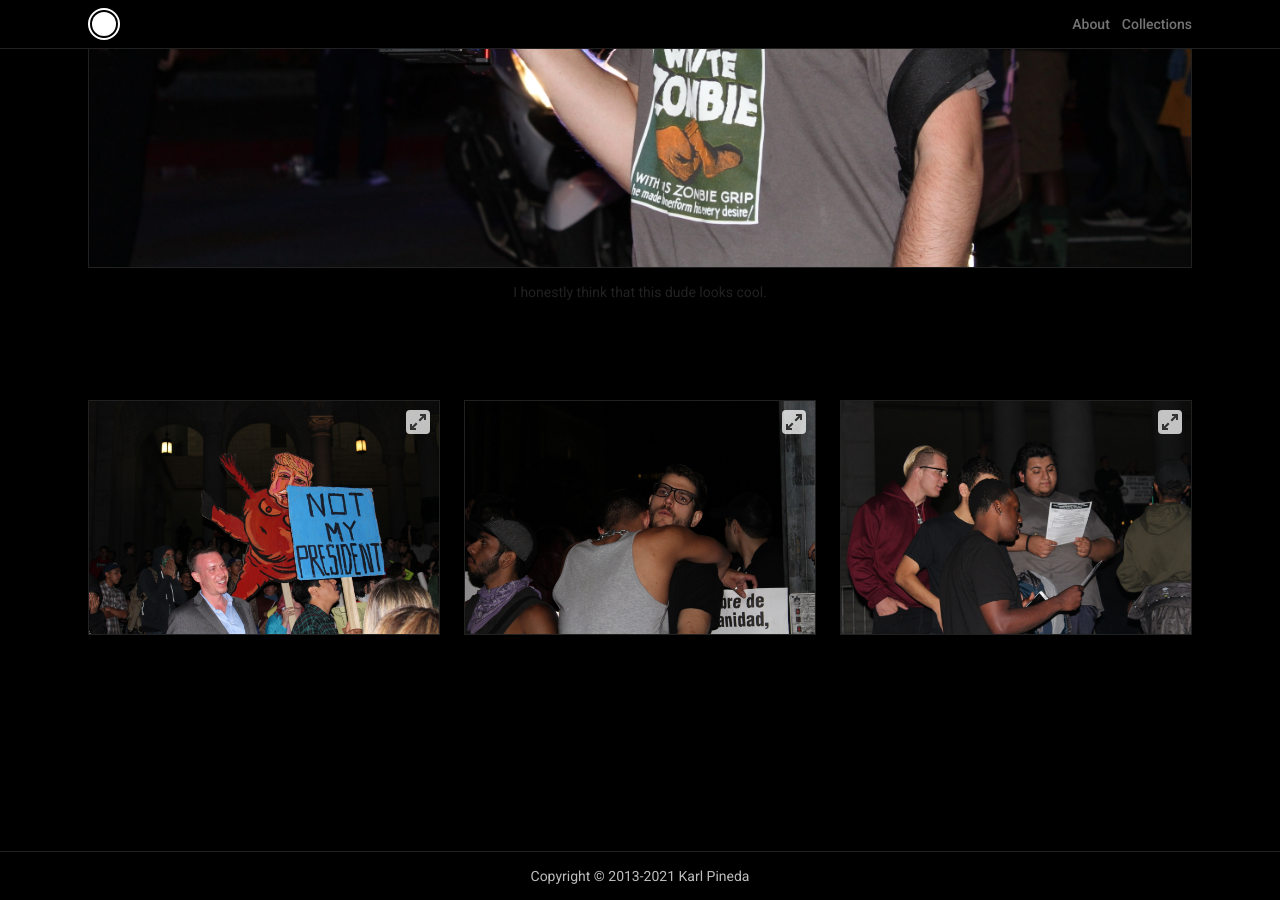
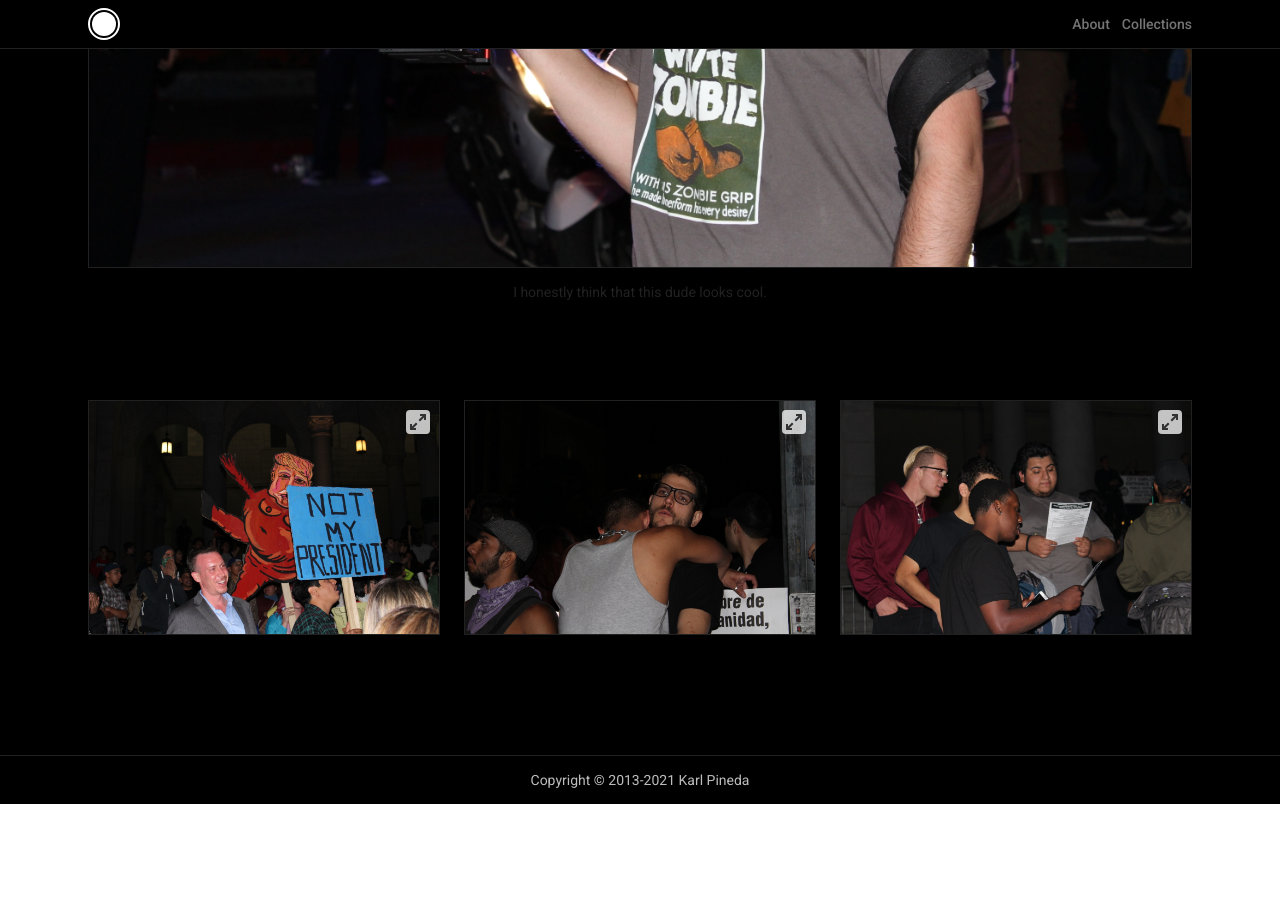
Before and after one commit to kaiel-pineda/hellokaiel.github.io, a Jekyll site: the page built from _posts/collections/2016-11-12-reactionary-los-angeles.html, in a window 1280 px wide and 900 px high, scrolled down 4330 px. Built offline with Jekyll 4.4.1, drawn with Linux system fonts in a browser that asks for light colours; after the commit the page ends 5134 px from its top, so only the background shows below that.

Commit message:
Website 4.0.1

```diff
--- a/_layouts/default.html
+++ b/_layouts/default.html
@@ -2,6 +2,13 @@
 <html lang="en-US" dir="ltr">
     <head>
         <meta charset="utf-8">
+        <title>
+            {%- if page.url == "/" -%}
+                Hello Kaiel
+            {%- else -%}
+                {{ page.title }} | Hello Kaiel
+            {%- endif -%}
+        </title>
         <meta name="viewport" content="width=device-width, initial-scale=1, viewport-fit=cover">
 
         <link rel="apple-touch-icon" sizes="180x180" href="{{ 'public/apple-touch-icon.png?v=2' | relative_url }}">
--- a/_posts/collections/2016-11-12-reactionary-los-angeles.html
+++ b/_posts/collections/2016-11-12-reactionary-los-angeles.html
@@ -92,7 +92,7 @@
     </div>
 </div>
 
-<div class="m-b-24">
+<div>
     <div class="c-md">
         <div class="d-grid g-cl-md-3 gap-x-6 gap-y-24">
             <div class="carousel" data-flickity='{ "fullscreen": true, "prevNextButtons": false, "pageDots": false, "lazyLoad": true }'>
```
